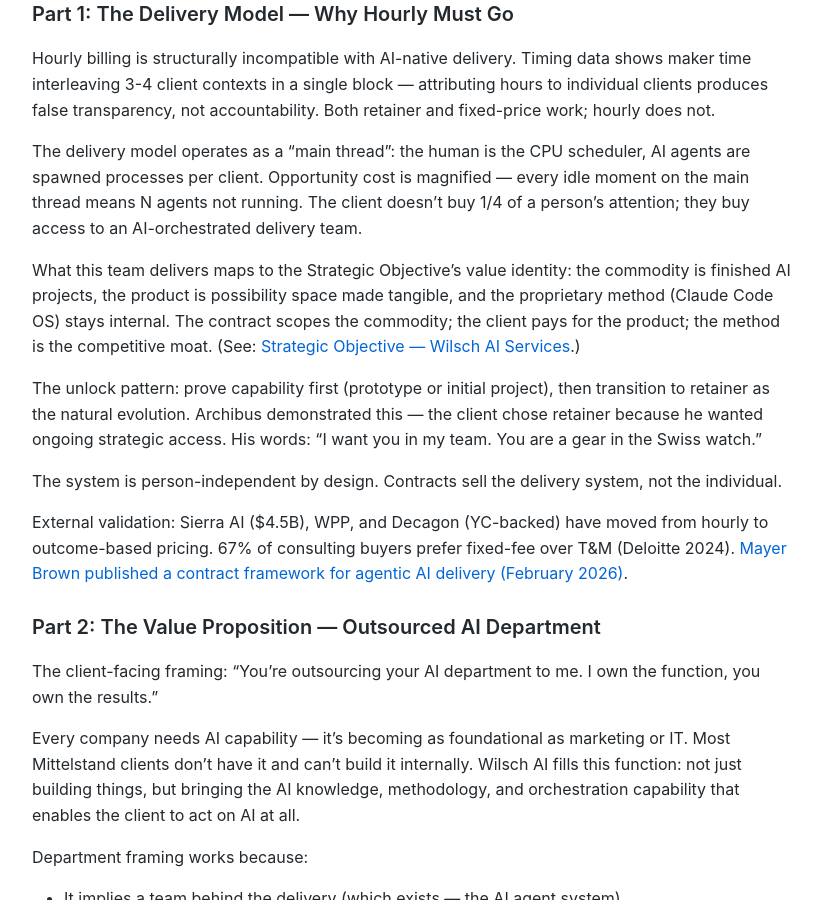
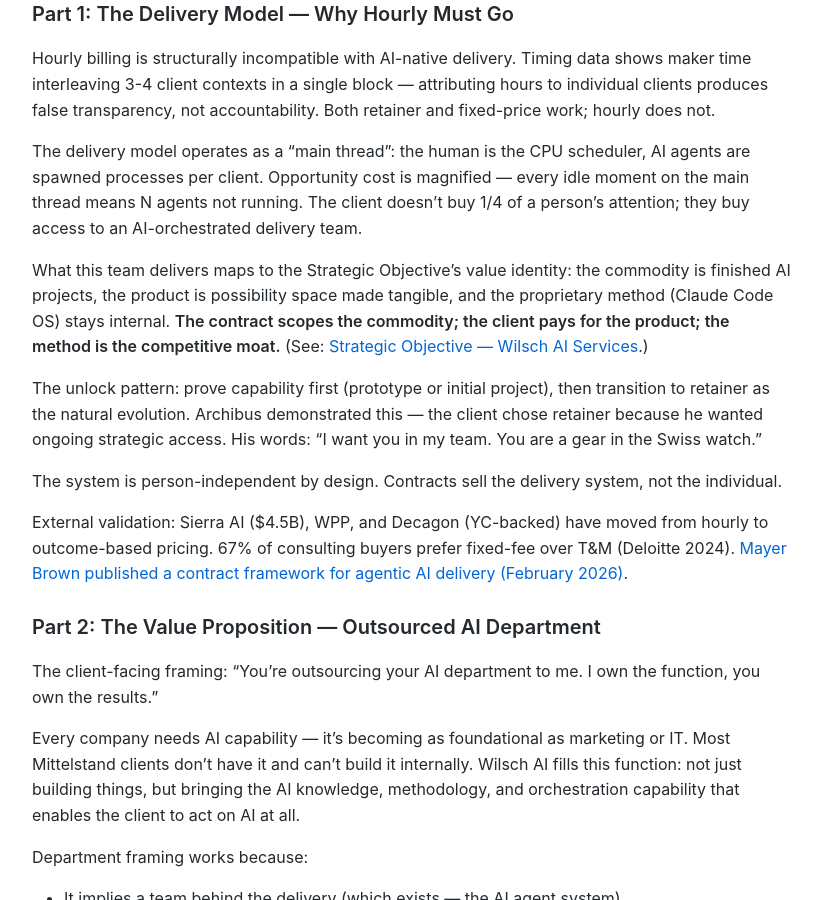
Before and after one commit to MariusWilsch/public-wilsch-ai-pages, a Jekyll site: the page built from project/soloforce/contract-strategy-retainer-model-design.md, in a window 1280 px wide and 900 px high, scrolled down 2151 px. Shown: the whole window, without its empty margins (228-1049 px from the left). Built offline with Jekyll 4.4.1, drawn with Linux system fonts in a browser that asks for light colours; our own code applies the rules of GitHub Pages for plain Markdown files.

Commit message:
Sync from hippocampus 2026-02-21

```diff
--- a/project/soloforce/contract-strategy-retainer-model-design.md
+++ b/project/soloforce/contract-strategy-retainer-model-design.md
@@ -54,7 +54,7 @@ Hourly billing is structurally incompatible with AI-native delivery. Timing data
 
 The delivery model operates as a "main thread": the human is the CPU scheduler, AI agents are spawned processes per client. Opportunity cost is magnified — every idle moment on the main thread means N agents not running. The client doesn't buy 1/4 of a person's attention; they buy access to an AI-orchestrated delivery team.
 
-What this team delivers maps to the Strategic Objective's value identity: the commodity is finished AI projects, the product is possibility space made tangible, and the proprietary method (Claude Code OS) stays internal. The contract scopes the commodity; the client pays for the product; the method is the competitive moat. (See: [Strategic Objective — Wilsch AI Services](https://mariuswilsch.github.io/public-wilsch-ai-pages/global/strategic-objective-wilsch-ai-services).)
+What this team delivers maps to the Strategic Objective's value identity: the commodity is finished AI projects, the product is possibility space made tangible, and the proprietary method (Claude Code OS) stays internal. **The contract scopes the commodity; the client pays for the product; the method is the competitive moat.** (See: [Strategic Objective — Wilsch AI Services](https://mariuswilsch.github.io/public-wilsch-ai-pages/global/strategic-objective-wilsch-ai-services).)
 
 The unlock pattern: prove capability first (prototype or initial project), then transition to retainer as the natural evolution. Archibus demonstrated this — the client chose retainer because he wanted ongoing strategic access. His words: "I want you in my team. You are a gear in the Swiss watch."
 
```
